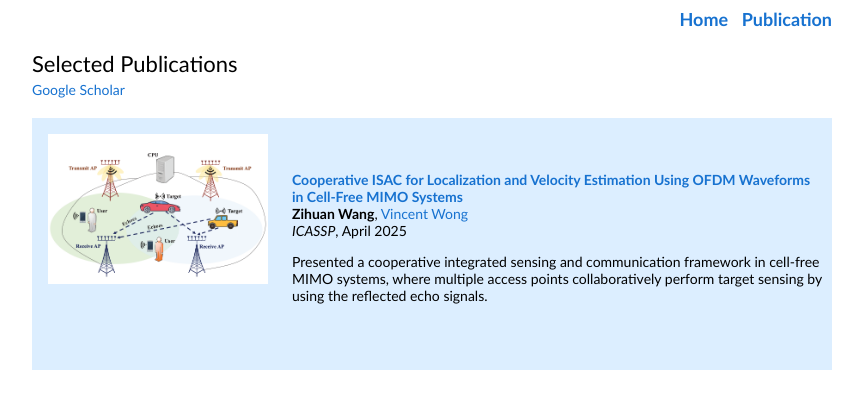
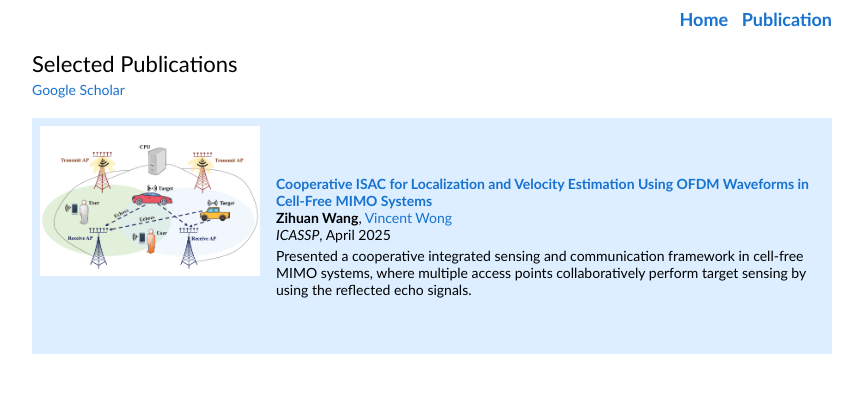
Before and after one commit to zihuanwang/zihuanwang.github.io, a Jekyll site: the page publication.html, which Jekyll copies as it is, in a window 1280 px wide. Shown: the top 409 px of the page, without its empty margins (208-1071 px from the left). Built offline with Jekyll 4.4.1, drawn with Linux system fonts in a browser that asks for light colours.

Commit message:
Update styles in publication.html
Adjusted padding in table cell and modified paragraph styles.

```diff
--- a/publication.html
+++ b/publication.html
@@ -29,7 +29,7 @@
   <table style="width:100%;max-width:800px;border:0;border-spacing:0;border-collapse:separate;margin:20px auto;">
     <tbody>
       <tr onmouseout="coisac_stop()" onmouseover="coisac_start()" bgcolor="#dceeff">
-  <td style="padding:16px;width:25%;vertical-align:middle">
+  <td style="padding:8px;width:25%;vertical-align:middle">
     <div class="one">
       <div class="two" id='coisac_image'>
         <img src='images/coisac.png' width=100%>
@@ -57,8 +57,7 @@
     <br>
     <em>ICASSP</em>, April 2025
     <br>
-    <p></p>
-    <p>
+    <p style="margin-top:4px; margin-bottom:0;">
 	Presented a cooperative integrated sensing and communication framework in cell-free MIMO systems, where multiple access points collaboratively perform target sensing by using the reflected echo signals.
     </p>
   </td>
```
